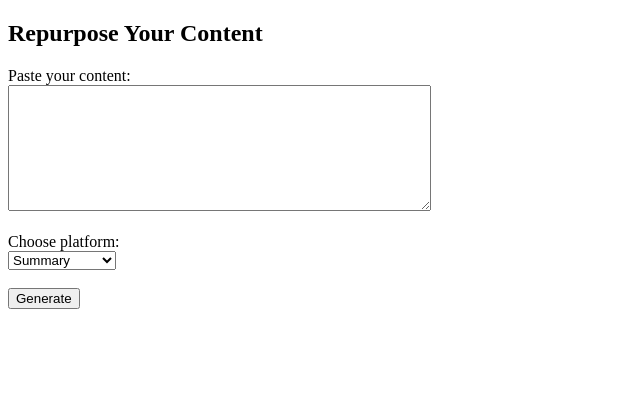
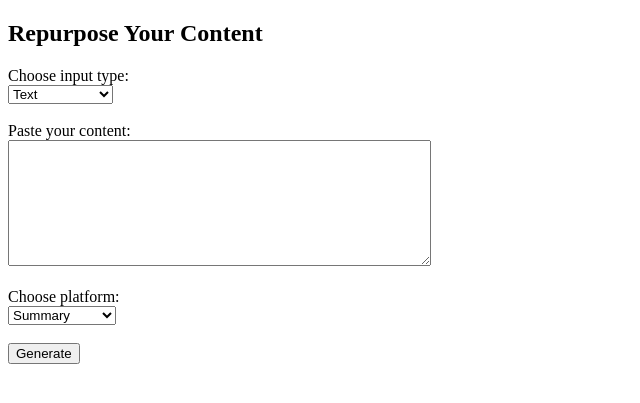
Before and after one commit to jsramirezg2/content-repurposer, a Flask app: page / in a window 1280 px wide. Shown: the top 403 px of the page, without its empty margins (0-640 px from the left). Run offline with Flask 3, Linux system fonts and the light colour scheme.

Commit message:
Enhance content repurposing functionality to support multiple input types: text, YouTube URL, and video file uploads. Update HTML form and input handling logic accordingly.

```diff
--- a/app/main.py
+++ b/app/main.py
@@ -1,16 +1,36 @@
 from flask import Flask, render_template, jsonify, request, redirect, url_for
-from services.processor import repurpose_text
+from services.processor import repurpose_text_input
+import os
 
 app = Flask(__name__)
 
 @app.route("/", methods=["GET", "POST"])
 def index():
     if request.method == "POST":
-        content = request.form.get("content")
+        input_type = request.form.get("input_type")
         platform = request.form.get("platform")
-        if content and platform:
-            result = repurpose_text(content, platform)
-            return redirect(url_for("result", result=result))
+
+        if input_type == "text":
+            content = request.form.get("content")
+            if content and platform:
+                result = repurpose_text_input(content, platform, input_type="text")
+                return redirect(url_for("result", result=result))
+
+        elif input_type == "youtube_url":
+            youtube_url = request.form.get("youtube_url")
+            if youtube_url and platform:
+                result = repurpose_text_input(youtube_url, platform, input_type="youtube_url")
+                return redirect(url_for("result", result=result))
+
+        elif input_type == "video_file":
+            video_file = request.files.get("video_file")
+            if video_file and platform:
+                file_path = f"temp/{video_file.filename}"
+                video_file.save(file_path)
+                result = repurpose_text_input(file_path, platform, input_type="video_file")
+                os.remove(file_path)
+                return redirect(url_for("result", result=result))
+
     return render_template("index.html")
 
 @app.route("/result")
--- a/app/templates/index.html
+++ b/app/templates/index.html
@@ -3,9 +3,28 @@
 
 {% block content %}
   <h2>Repurpose Your Content</h2>
-  <form method="POST">
-    <label for="content">Paste your content:</label><br>
-    <textarea name="content" rows="8" cols="50" required></textarea><br><br>
+  <form method="POST" enctype="multipart/form-data">
+    <label for="input_type">Choose input type:</label><br>
+    <select name="input_type" id="input_type" required>
+      <option value="text">Text</option>
+      <option value="youtube_url">YouTube URL</option>
+      <option value="video_file">Video File</option>
+    </select><br><br>
+
+    <div id="text_input">
+      <label for="content">Paste your content:</label><br>
+      <textarea name="content" rows="8" cols="50"></textarea><br><br>
+    </div>
+
+    <div id="youtube_input" style="display: none;">
+      <label for="youtube_url">YouTube URL:</label><br>
+      <input type="url" name="youtube_url"><br><br>
+    </div>
+
+    <div id="video_input" style="display: none;">
+      <label for="video_file">Upload Video File:</label><br>
+      <input type="file" name="video_file" accept="video/*"><br><br>
+    </div>
 
     <label for="platform">Choose platform:</label><br>
     <select name="platform" required>
@@ -17,4 +36,17 @@
     <button type="submit">Generate</button>
   </form>
 
+  <script>
+    const inputType = document.getElementById('input_type');
+    const textInput = document.getElementById('text_input');
+    const youtubeInput = document.getElementById('youtube_input');
+    const videoInput = document.getElementById('video_input');
+
+    inputType.addEventListener('change', function() {
+      textInput.style.display = this.value === 'text' ? 'block' : 'none';
+      youtubeInput.style.display = this.value === 'youtube_url' ? 'block' : 'none';
+      videoInput.style.display = this.value === 'video_file' ? 'block' : 'none';
+    });
+  </script>
+
 {% endblock %}
```
Also changed, not shown: app/services/input_handler.py (+51 -16 lines), 1 other file.
